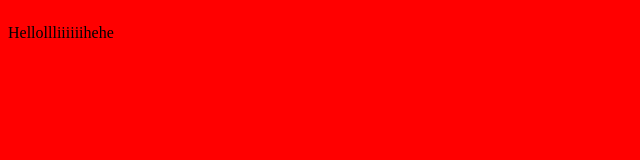
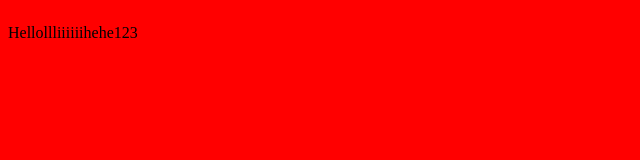
Before and after one commit to fox-lb/Network, a plain HTML site: page index.html in a window 1280 px wide. Shown: the full height of the page, 0-640 px from the left. Drawn offline with Linux system fonts and the light colour scheme.

Commit message:
sua html

```diff
--- a/index.html
+++ b/index.html
@@ -7,6 +7,6 @@
     <link rel="stylesheet" href="index.css">
 </head>
 <body>
-    <p>Hellollliiiiiihehe</p>
+    <p>Hellollliiiiiihehe123</p>
 </body>
 </html>
```
